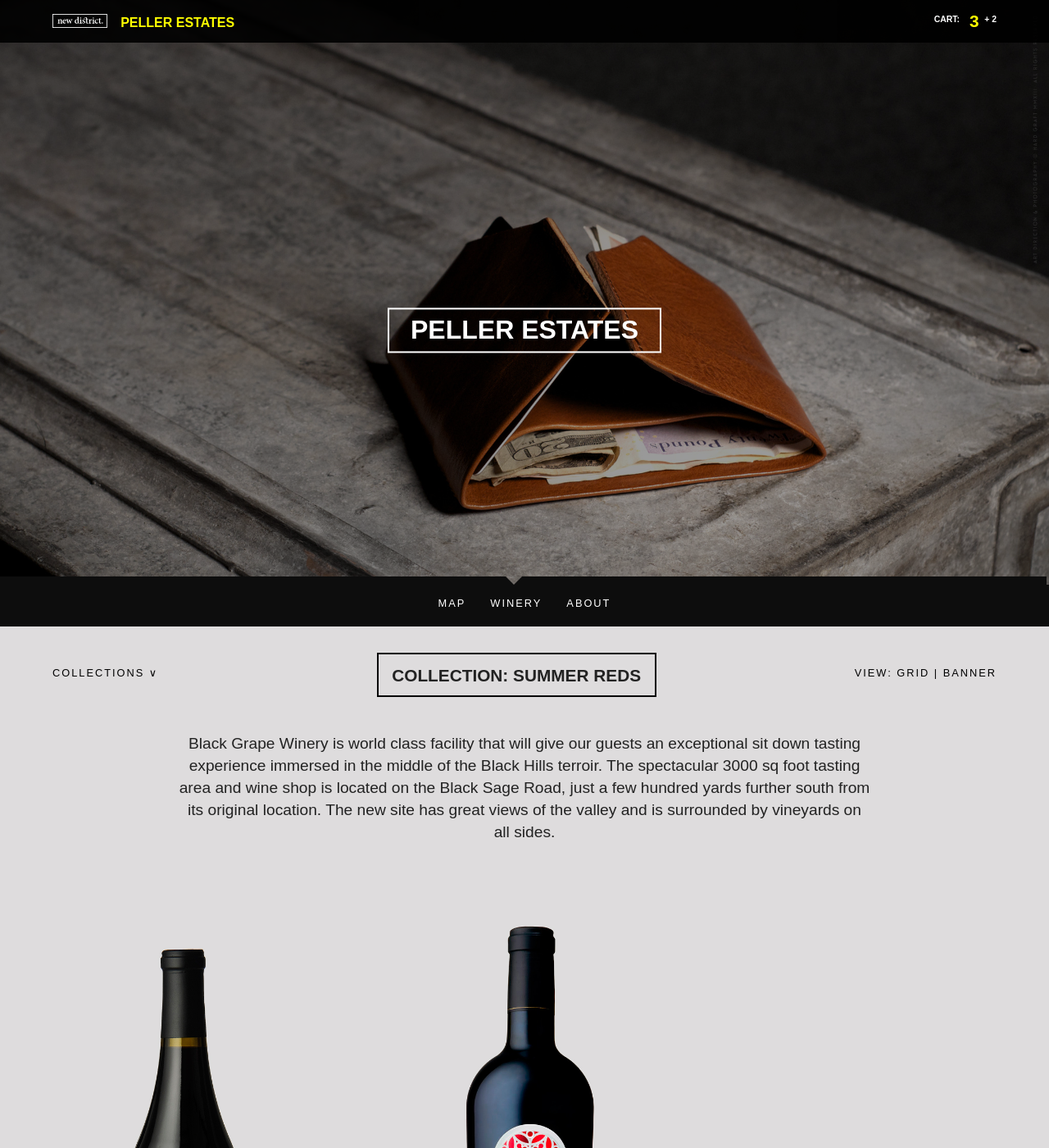
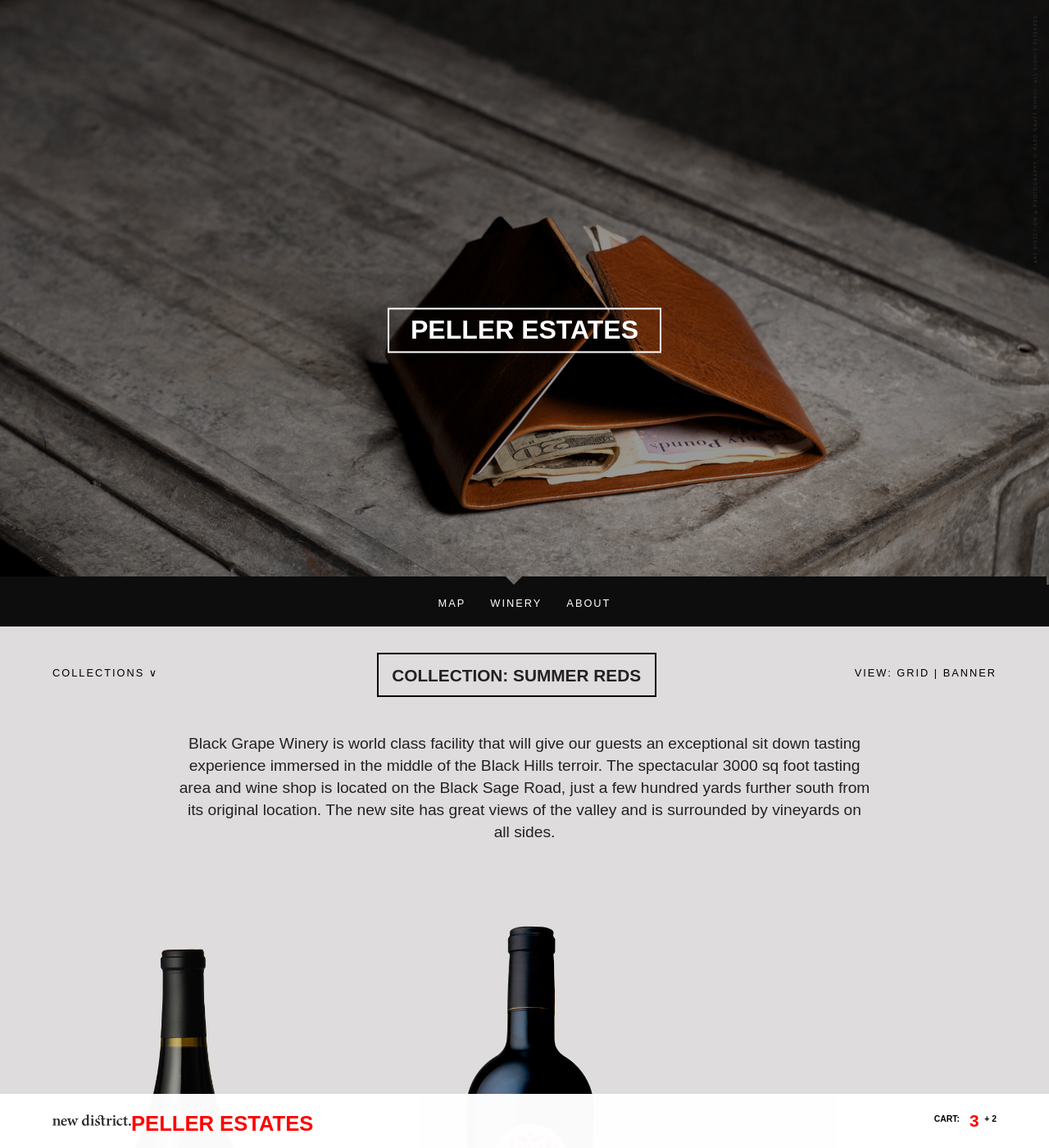
Before and after one commit to packaging-art/newdistrict, a Jekyll site: the page built from index.html, in a window 1280 px wide and 1400 px high. Shown: the whole window at 82% size. Built offline with Jekyll 4.4.1, drawn with Linux system fonts in a browser that asks for light colours.

Commit message:
Header moved to the bottom

```diff
--- a/_includes/header-nav.html
+++ b/_includes/header-nav.html
@@ -1,9 +1,9 @@
-<nav class='mainnav knockout'><!-- knockout class could be attached to a back-end control which lets users switch the color of the navigation bar content, ex. knockout implies white text aka knocked out against a color background -->
+<nav class='mainnav '><!-- knockout class could be attached to a back-end control which lets users switch the color of the navigation bar content, ex. knockout implies white text aka knocked out against a color background -->
 	<div class='maincontainer'><!-- limits the content to a maximum width -->
 		<div class='content_wrap'><!-- limits the content to a width within the maincontainer -->
 			<div class='wordmark'>
 				<a href='/'>
-					<img src='img/logo_square_knockout.svg' title='newdistrict wordmark'>
+					<img src='img/logo.svg' title='newdistrict wordmark'>
 				</a>
 			</div>
 			<div class='winery_title'>Peller Estates</div><!-- needs a max character limit rule kick in at small screens, example at or under 480px width limit to 30 characters max-->
--- a/css/main.css
+++ b/css/main.css
@@ -158,11 +158,10 @@
   font-weight: 700;
   float: left;
   text-transform: uppercase;
-  font-size: 1em;
-  margin-top: .4em;
+  font-size: 1.6em;
+  margin-top: .15em;
   line-height: 1;
-  margin-left: 1em;
-  color: yellow;
+  color: red;
 }
 
 /* ==========================================================================
@@ -182,10 +181,10 @@
 }
 
 .mainnav {
-  padding-top: .85em;
-  padding-bottom: .95em;
+  padding-top: 1.3em;
+  padding-bottom: 1em;
   position: fixed;
-  top: 0;
+  bottom: 0;
   width: 100%;
   z-index: 1000;
   background: rgba(255, 255, 255, 0.98);
@@ -196,7 +195,7 @@
 }
 
 .wordmark {
-  width: 4.2em;
+  width: 6em;
   float: left;
 }
 
```
